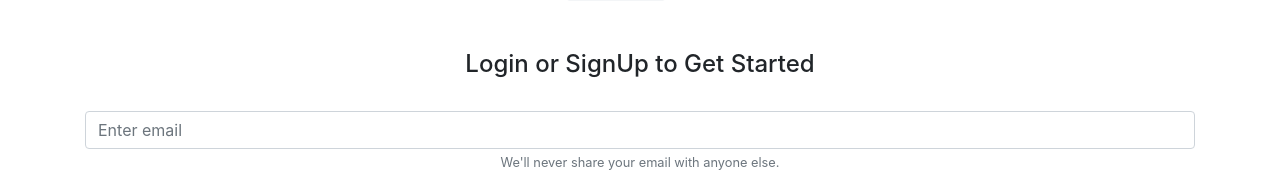
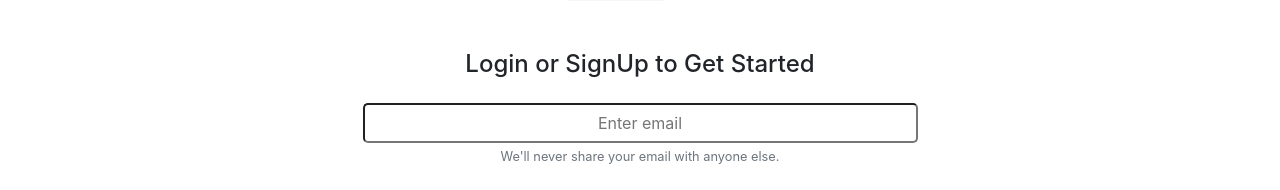
Before and after one commit to moliver4/portfolio-builder-client, a React (Create React App) app: page / in a window 1280 px wide. Shown: the part 244-434 px from the top of the page. Built offline with nearby package versions, Linux system fonts and the light colour scheme.

Commit message:
formatting login page with style obj -tt

```diff
--- a/src/screens/LoginScreen.js
+++ b/src/screens/LoginScreen.js
@@ -17,11 +17,11 @@ const LoginScreen = ({ email, submitLogin, handleInputChange}) => {
                     <img className='py-5' width="150px" src={logo} ></img>
                     <h4>Login or SignUp to Get Started</h4>
                     <form className='py-3' id="login-form" onSubmit={submitLogin}>
-                        <div className='form-group' >
+                        <div className='form-group text-center' >
                                 <label htmlFor='email_address'> </label>
                                 <input
-                                    width='50%'
-                                    className='form-control'
+                                    style={styles.email}
+                                    className='form text-center'
                                     placeholder="Enter email"
                                     type='text'
                                     value={email}
@@ -33,12 +33,12 @@ const LoginScreen = ({ email, submitLogin, handleInputChange}) => {
                         <input onClick={(e) => submitLogin(e)} type='button' style={styles.logIn} className="btn btn-outline-info" value='Login' />
                     </form>
 
-                    <div class="p-3 mb-2 bg-info text-white">
+                    <div className="p-3 mb-2 text-white" style={styles.textContainer}>
                         <h2>Welcome to MVP Portfolio Builder Lite!</h2>
                         <h4>Where you can create your own portfolio and share it with the world.</h4>
                     </div>
 
-                    <div>
+                    <div style={styles.video}>
                         <iframe src='https://www.youtube.com/embed/EcEMX-63PKY'
                         frameBorder='0'
                         allow='autoplay;'
@@ -58,7 +58,18 @@ const LoginScreen = ({ email, submitLogin, handleInputChange}) => {
 }
 
 const styles = {
-    logIn: {marginTop: 10}
+    logIn: {marginTop: 10},
+    email: {
+        width: '50%',
+        height: 40,
+        borderRadius: 5
+    },
+    video: {
+        paddingTop: 20
+    },
+    textContainer: {
+        backgroundColor: '#0fabbc'
+    }
 }
 
 
```
